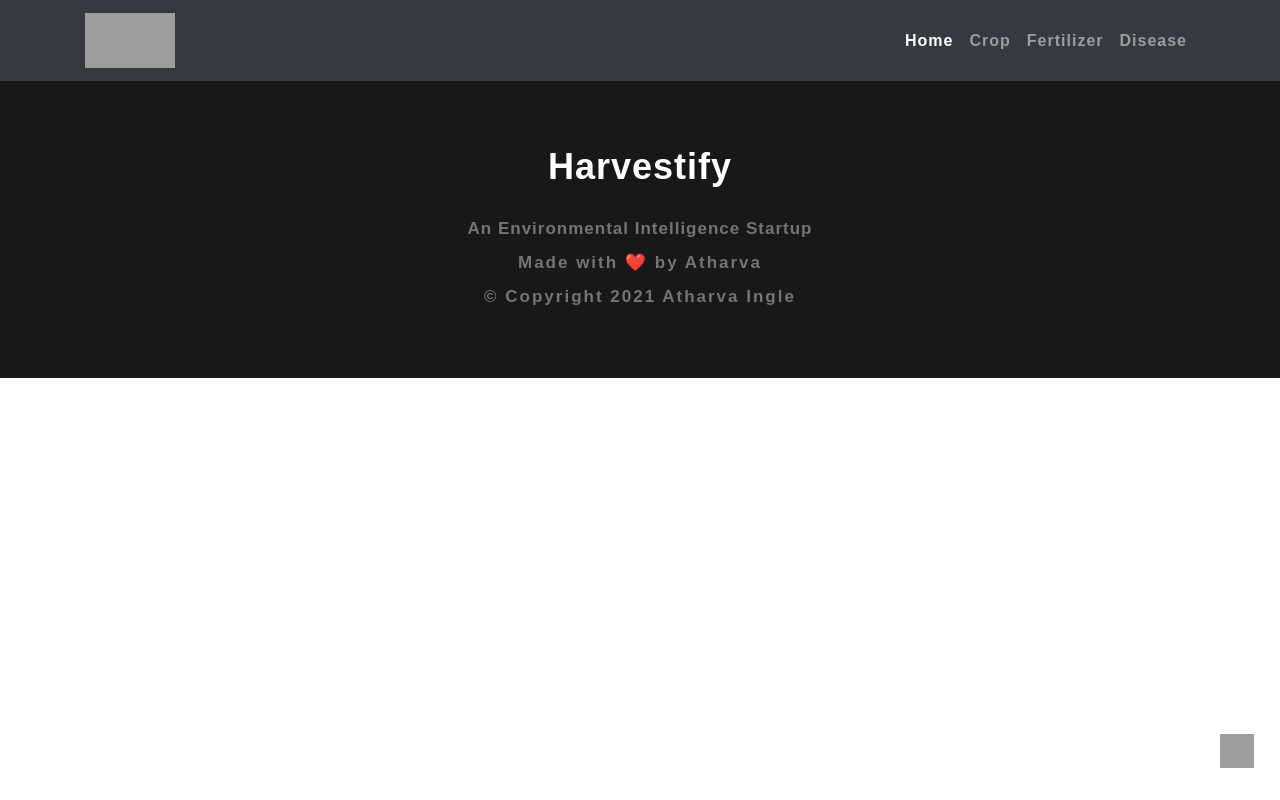
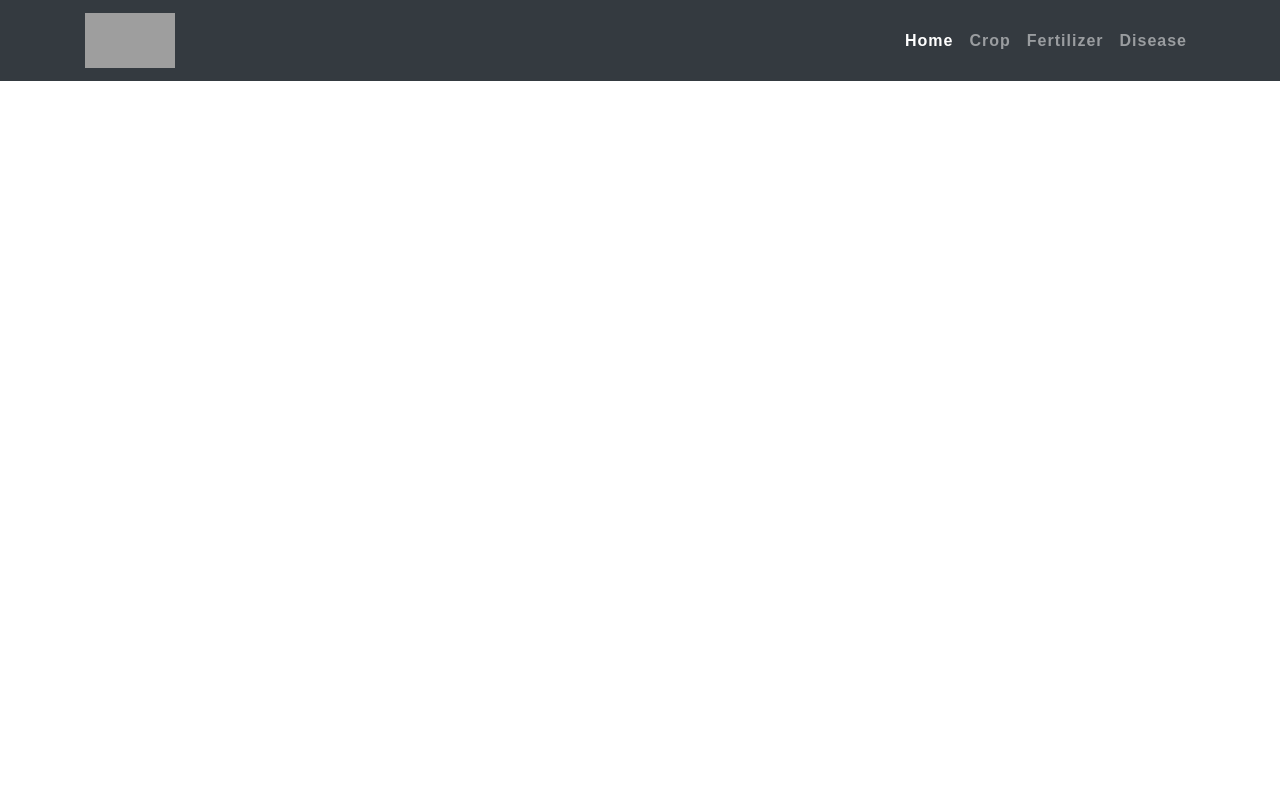
Before and after one commit to Divya-1200/crop-prediction, a Flask app: template templates/layout.html in a window 1280 px wide. Run offline with Flask 2, Linux system fonts and the light colour scheme; the template is opened without the code that fills it, so the values that code supplies are empty; parts of the project's set-up code (start-up, migrations or seed data) failed here and were passed over; some libraries are stand-ins or nearby versions; some web fonts are replaced; grey boxes are pictures that could not be loaded.

Commit message:
Updates for 2021-05-21

```diff
--- a/templates/layout.html
+++ b/templates/layout.html
@@ -186,43 +186,6 @@ Smartphone Compatible web template, free webdesigns for Nokia, Samsung, LG, Sony
 	</nav>
 
 
-
-
-	{% block body %} {% endblock %}
-
-	<!-- footer -->
-	<footer class="text-center py-5">
-		<div class="container py-md-3">
-			<!-- logo -->
-			<h2 class="logo2 text-center">
-				<a href="/fertilizer-predict">
-					Harvestify
-				</a>
-			</h2>
-			<!-- //logo -->
-			<!-- address -->
-			<div class="contact-left-footer mt-4">
-
-
-
-
-
-				<!-- <a href="community.html">Community</a> -->
-				</p>
-			</div>
-			<div class="w3l-copy text-center">
-				<p class="text-da">An Environmental Intelligence Startup<br> </p>
-			</div>
-			<p class="homelogo">
-			<p>Made with ❤️ by Atharva</p>
-			<p>&copy; Copyright 2021 Atharva Ingle</p>
-
-		</div>
-	</footer>
-	<!-- //footer -->
-
-	<!-- move top icon -->
-	<a href="/fertilizer-predict" class="move-top text-center"></a>
 	<!-- //move top icon -->
 </body>
 
```
Also changed, not shown: templates/try_again.html (+13 -5 lines).
